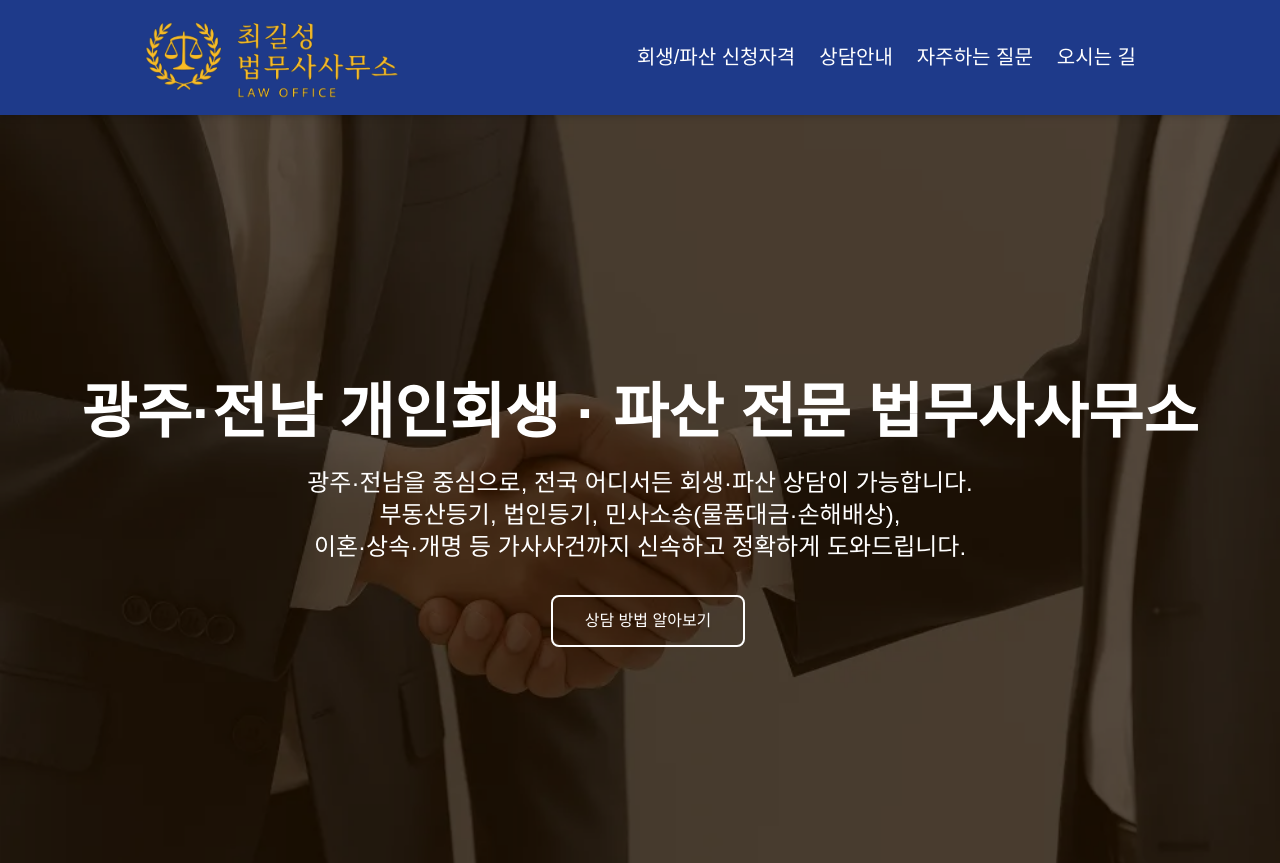
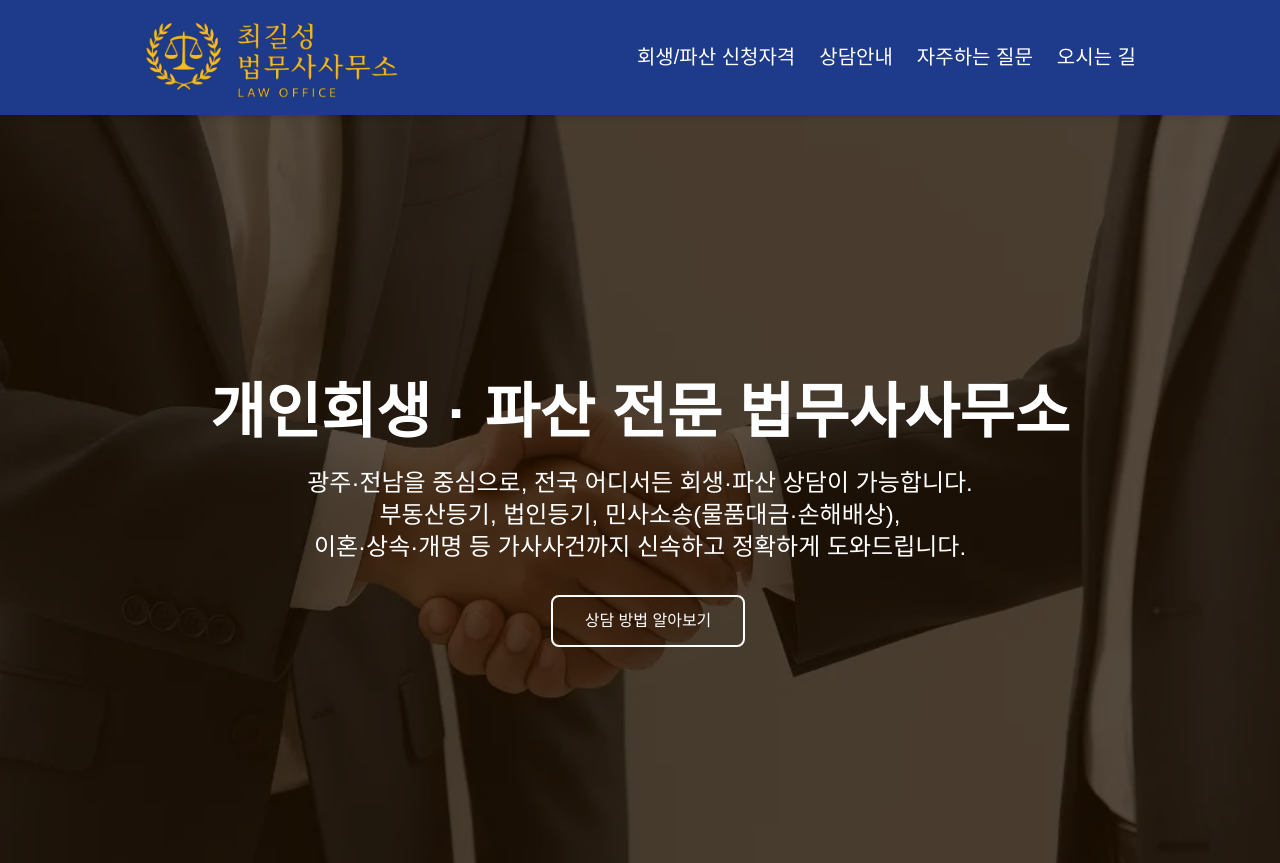
Before and after one commit to imyourjack/trustlaw-ui, a Next.js app: page / in a window 1280 px wide. Shown: the top 863 px of the page. Built offline with nearby package versions, Linux system fonts and the light colour scheme.

Commit message:
fix: 홈 글자 수정

```diff
--- a/src/components/sections/HomeSection.tsx
+++ b/src/components/sections/HomeSection.tsx
@@ -18,7 +18,7 @@ export default function HomeSection() {
 
       <div className="relative w-full text-white text-center px-4">
         <h1 className="text-5xl md:text-6xl font-bold mb-6 leading-tight">
-          광주·전남 개인회생 · 파산 전문 법무사사무소
+          개인회생 · 파산 전문 법무사사무소
         </h1>
 
         <p className="text-xl md:text-2xl mb-8 leading-relaxed">
```
